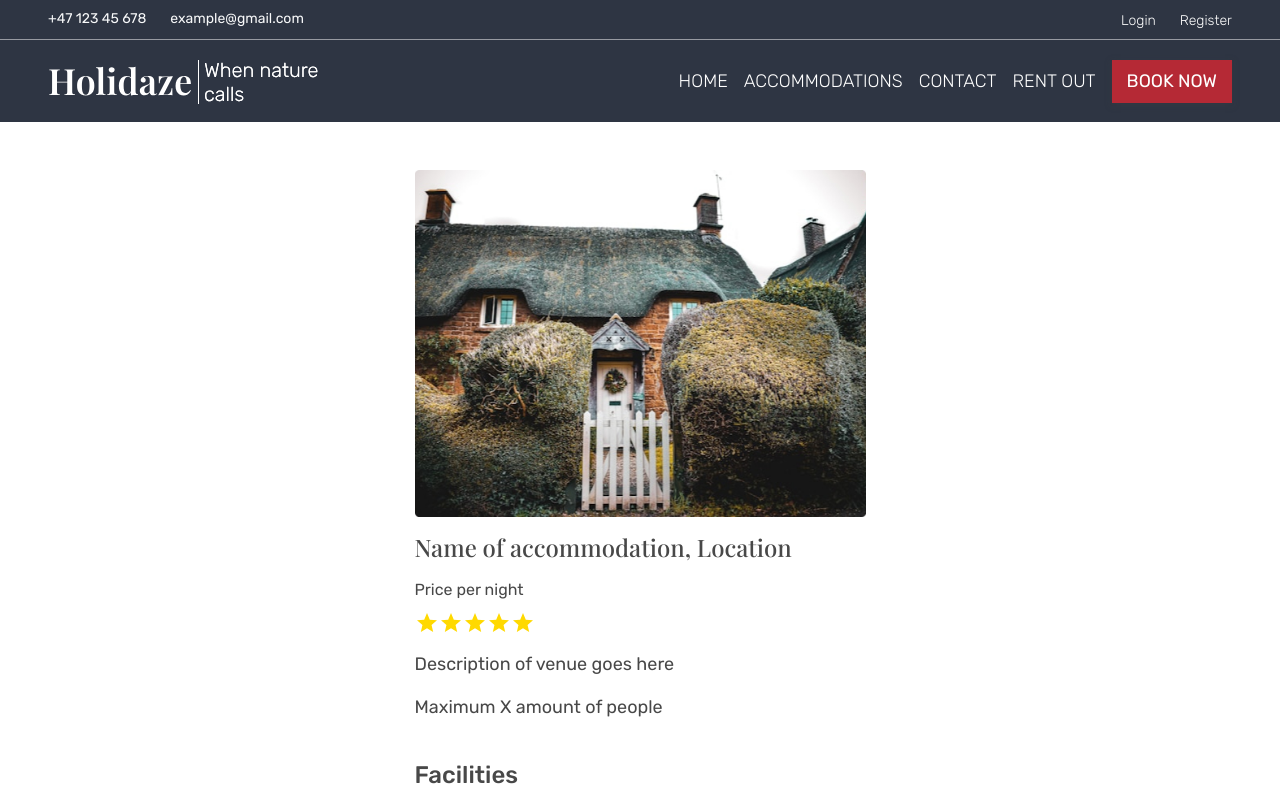
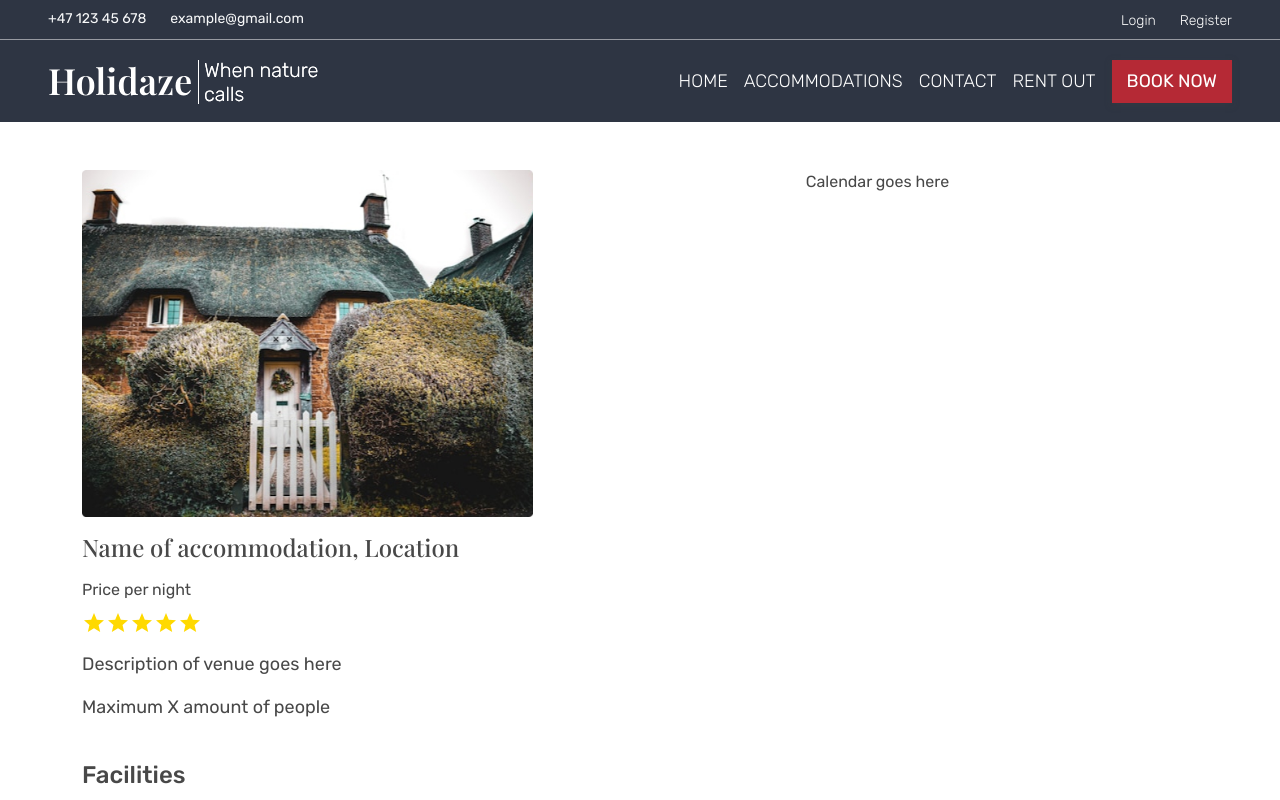
Before and after one commit to teehbee/project-exam-2, a React (Vite) app: page /venue in a window 1280 px wide. Shown: the top 800 px of the page. Built offline with nearby package versions, Linux system fonts and the light colour scheme; a web font is replaced by a local one.

Commit message:
create calendar component for single venue page

```diff
--- /dev/null
+++ b/src/components/venue/elements/VenueCalendar.tsx
@@ -0,0 +1,5 @@
+function VenueCalendar() {
+  return <div className="col-12 col-md-7">Calendar goes here</div>;
+}
+
+export default VenueCalendar;
--- a/src/components/venue/elements/index.tsx
+++ b/src/components/venue/elements/index.tsx
@@ -1,3 +1,4 @@
 import VenueImageAndText from "./VenueImageAndText";
+import VenueCalendar from "./venueCalendar";
 
-export default VenueImageAndText;
+export { VenueImageAndText, VenueCalendar };
--- a/src/components/venue/venuePage.tsx
+++ b/src/components/venue/venuePage.tsx
@@ -1,10 +1,11 @@
-import VenueImageAndText from "./elements";
+import { VenueImageAndText, VenueCalendar } from "./elements";
 
 function SingleVenuePage() {
   return (
     <div className="container mt-5">
       <div className="row text-center">
         <VenueImageAndText />
+        <VenueCalendar />
       </div>
     </div>
   );
```
